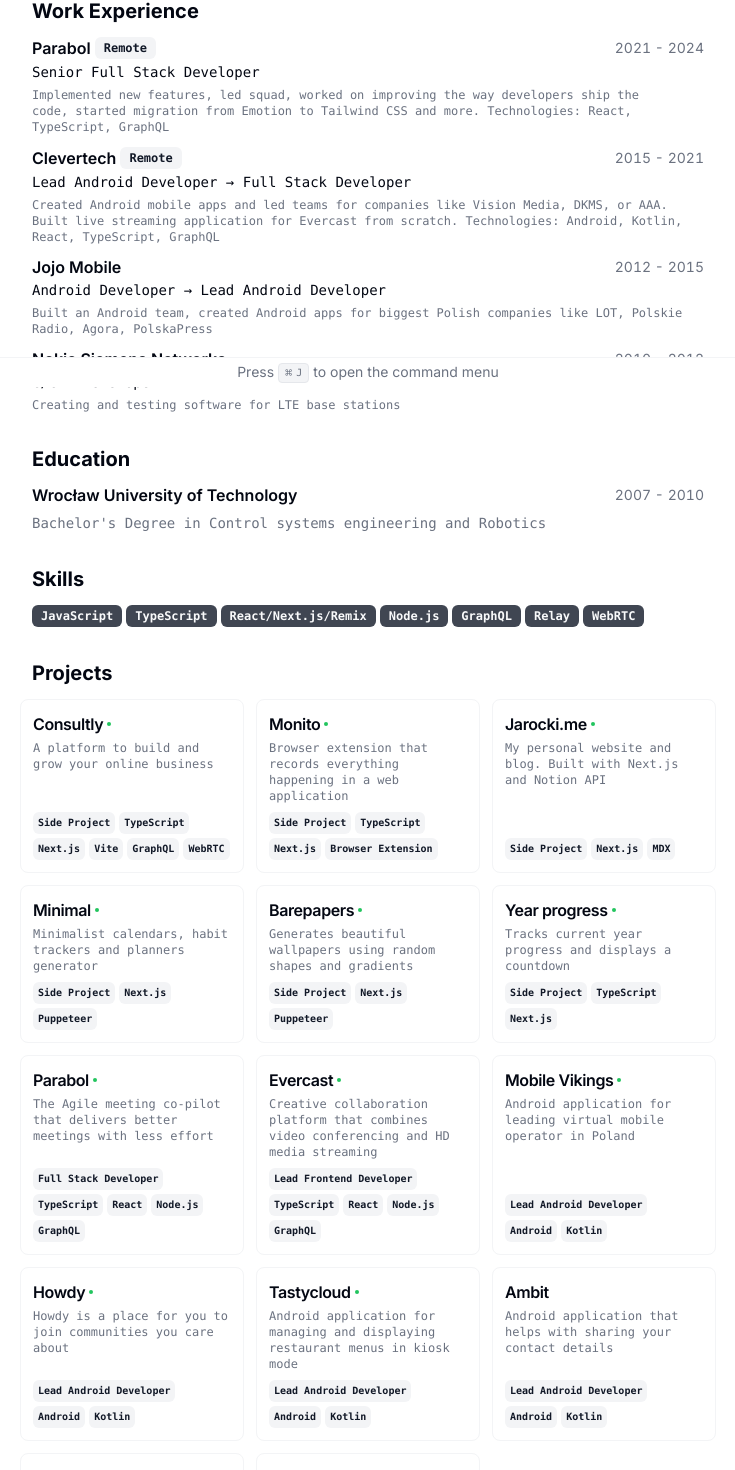
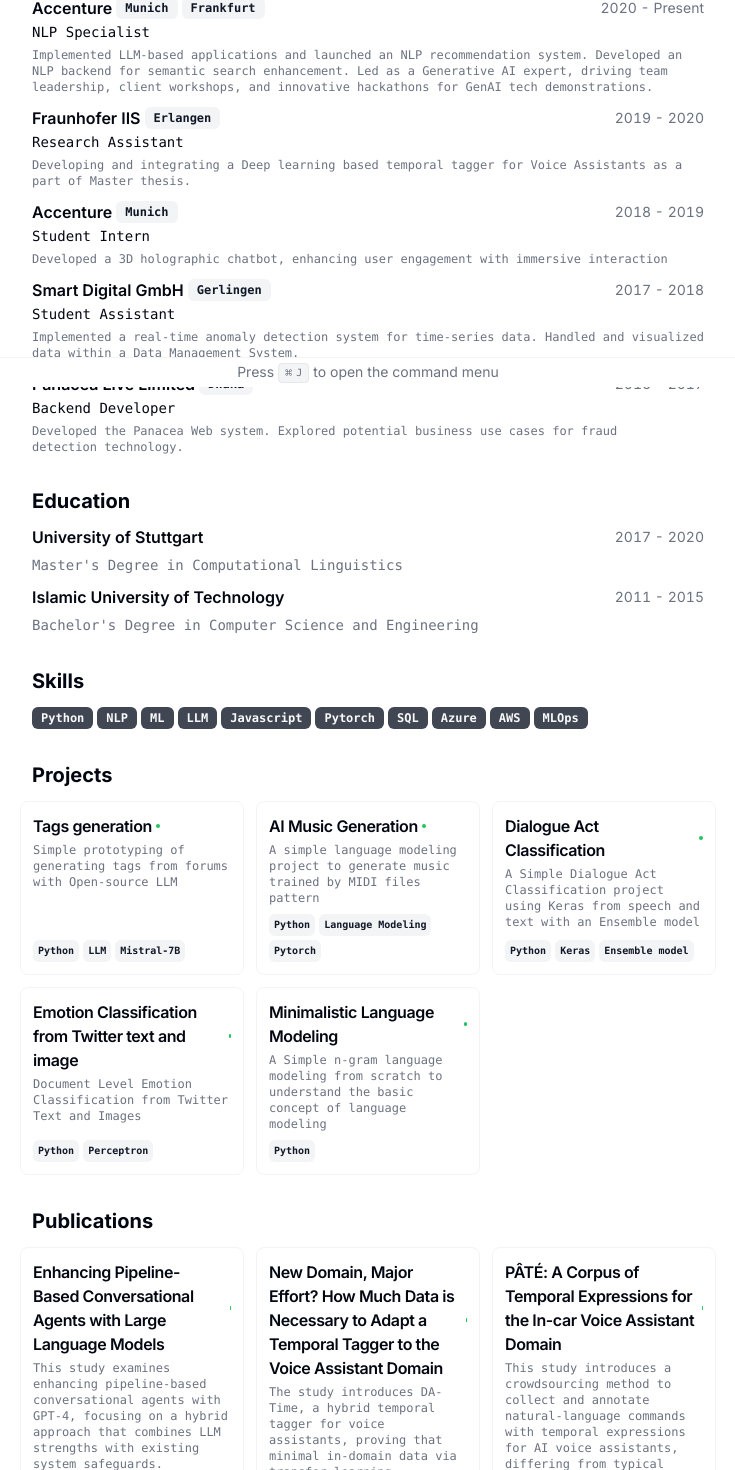
Before and after one commit to touhi99/touhi.me, a Next.js app: page / in a window 1280 px wide. Shown: the part 413-1883 px from the top of the page, without its empty margins (272-1007 px from the left). Built offline with nearby package versions, Linux system fonts and the light colour scheme.

Commit message:
updated with details

```diff
--- a/src/app/page.tsx
+++ b/src/app/page.tsx
@@ -1,13 +1,13 @@
-import { Avatar, AvatarFallback, AvatarImage } from "@/components/ui/avatar";
-import { Card, CardHeader, CardContent } from "@/components/ui/card";
-import { Badge } from "@/components/ui/badge";
-import { CommandMenu } from "@/components/command-menu";
+import { Avatar, AvatarFallback, AvatarImage } from "../components/ui/avatar";
+import { Card, CardHeader, CardContent } from "../components/ui/card";
+import { Badge } from "../components/ui/badge";
+import { CommandMenu } from "../components/command-menu";
 import { Metadata } from "next";
-import { Section } from "@/components/ui/section";
+import { Section } from "../components/ui/section";
 import { GlobeIcon, MailIcon, PhoneIcon } from "lucide-react";
-import { Button } from "@/components/ui/button";
-import { RESUME_DATA } from "@/data/resume-data";
-import { ProjectCard } from "@/components/project-card";
+import { Button } from "../components/ui/button";
+import { RESUME_DATA } from "../data/resume-data";
+import { ProjectCard } from "../components/project-card";
 
 export const metadata: Metadata = {
   title: `${RESUME_DATA.name} | ${RESUME_DATA.about}`,
@@ -30,45 +30,34 @@
                 href={RESUME_DATA.locationLink}
                 target="_blank"
               >
-                <GlobeIcon className="size-3" />
+                <GlobeIcon className="h-3 w-3" />
                 {RESUME_DATA.location}
               </a>
             </p>
             <div className="flex gap-x-1 pt-1 font-mono text-sm text-muted-foreground print:hidden">
               {RESUME_DATA.contact.email ? (
-                <Button
-                  className="size-8"
-                  variant="outline"
-                  size="icon"
-                  asChild
-                >
-                  <a href={`mailto:${RESUME_DATA.contact.email}`}>
-                    <MailIcon className="size-4" />
-                  </a>
-                </Button>
+                <a href={`mailto:${RESUME_DATA.contact.email}`}>
+                  <Button className="h-8 w-8" variant="outline" size="icon">
+                    <MailIcon className="h-4 w-4" />
+                  </Button>
+                </a>
               ) : null}
               {RESUME_DATA.contact.tel ? (
-                <Button
-                  className="size-8"
-                  variant="outline"
-                  size="icon"
-                  asChild
-                >
-                  <a href={`tel:${RESUME_DATA.contact.tel}`}>
-                    <PhoneIcon className="size-4" />
-                  </a>
-                </Button>
+                <a href={`tel:${RESUME_DATA.contact.tel}`}>
+                  <Button className="h-8 w-8" variant="outline" size="icon">
+                    <PhoneIcon className="h-4 w-4" />
+                  </Button>
+                </a>
               ) : null}
               {RESUME_DATA.contact.social.map((social) => (
                 <Button
                   key={social.name}
-                  className="size-8"
+                  className="h-8 w-8"
                   variant="outline"
                   size="icon"
-                  asChild
                 >
                   <a href={social.url}>
-                    <social.icon className="size-4" />
+                    <social.icon className="h-4 w-4" />
                   </a>
                 </Button>
               ))}
@@ -87,7 +76,7 @@
             </div>
           </div>
 
-          <Avatar className="size-28">
+          <Avatar className="h-28 w-28">
             <AvatarImage alt={RESUME_DATA.name} src={RESUME_DATA.avatarUrl} />
             <AvatarFallback>{RESUME_DATA.initials}</AvatarFallback>
           </Avatar>
@@ -183,6 +172,23 @@
             })}
           </div>
         </Section>
+
+        <Section className="print-force-new-page scroll-mb-16">
+          <h2 className="text-xl font-bold">Publications</h2>
+          <div className="-mx-3 grid grid-cols-1 gap-3 print:grid-cols-3 print:gap-2 md:grid-cols-2 lg:grid-cols-3">
+            {RESUME_DATA.Publications.map((project) => {
+              return (
+                <ProjectCard
+                  key={project.title}
+                  title={project.title}
+                  description={project.description}
+                  tags={project.techStack}
+                  link={"link" in project ? project.link.href : undefined}
+                />
+              );
+            })}
+          </div>
+        </Section>
       </section>
 
       <CommandMenu
@@ -191,9 +197,9 @@
             url: RESUME_DATA.personalWebsiteUrl,
             title: "Personal Website",
           },
-          ...RESUME_DATA.contact.social.map((socialMediaLink) => ({
-            url: socialMediaLink.url,
-            title: socialMediaLink.name,
+          ...RESUME_DATA.contact.social.map((socilaMediaLink) => ({
+            url: socilaMediaLink.url,
+            title: socilaMediaLink.name,
           })),
         ]}
       />
--- a/src/data/resume-data.tsx
+++ b/src/data/resume-data.tsx
@@ -1,278 +1,231 @@
-import {
-  AmbitLogo,
-  BarepapersLogo,
-  BimLogo,
-  CDGOLogo,
-  ClevertechLogo,
-  ConsultlyLogo,
-  EvercastLogo,
-  Howdy,
-  JarockiMeLogo,
-  JojoMobileLogo,
-  Minimal,
-  MobileVikingsLogo,
-  MonitoLogo,
-  NSNLogo,
-  ParabolLogo,
-  TastyCloudLogo,
-  YearProgressLogo,
-} from "@/images/logos";
-import { GitHubIcon, LinkedInIcon, XIcon } from "@/components/icons";
+import ConsultlyLogo from "../images/logos/consultly.svg";
+import AmbitLogo from "../images/logos/ambit.png";
+import BarepapersLogo from "../images/logos/barepapers.svg";
+import BimLogo from "../images/logos/bim.png";
+import CDGOLogo from "../images/logos/cdgo.png";
+import ClevertechLogo from "../images/logos/clevertech.png";
+import EvercastLogo from "../images/logos/evercast.svg";
+import Howdy from "../images/logos/howdy.png";
+import JarockiMeLogo from "../images/logos/jarocki.svg";
+import JojoMobileLogo from "../images/logos/jojomobile.png";
+import MonitoLogo from "../images/logos/monito.svg";
+import MobileVikingsLogo from "../images/logos/mv.png";
+import NSNLogo from "../images/logos/nsn.svg";
+import ParabolLogo from "../images/logos/parabol.svg";
+import TastyCloudLogo from "../images/logos/tastycloud.png";
+import YearProgressLogo from "../images/logos/yearprogress.svg";
+import Minimal from "../images/logos/minimal.svg";
+import { GitHubIcon } from "../components/icons/GitHubIcon";
+import { LinkedInIcon } from "../components/icons/LinkedInIcon";
+import { XIcon } from "../components/icons/XIcon";
 
 export const RESUME_DATA = {
-  name: "Bartosz Jarocki",
-  initials: "BJ",
-  location: "Wrocław, Poland, CET",
-  locationLink: "https://www.google.com/maps/place/Wrocław",
+  name: "Touhidul Alam",
+  initials: "Touhi",
+  location: "Munich, Germany, CET",
+  locationLink: "https://www.google.com/maps/place/Munich",
   about:
-    "Full Stack Engineer focused on building products with extra attention to detail",
+    "NLP/AI Engineer, currently heavily focusing on LLM/Generative AI",
   summary:
-    "As a Full Stack Engineer, I have successfully taken multiple products from 0 to 1. I lead teams effectively, ensuring an environment where people can do their best work. Currently, I work mostly with TypeScript, React, Node.js, and GraphQL. I have over 8 years of experience in working remotely with companies all around the world.",
-  avatarUrl: "https://avatars.githubusercontent.com/u/1017620?v=4",
-  personalWebsiteUrl: "https://jarocki.me",
+    "As an NLP Specialist, I turn business challenges into data solutions. My expertise includes NLP, ML, and LLM. At Accenture, \
+     I'm focused on creating Generative AI architectures, bringing innovative solutions to life.",
+  avatarUrl: "https://media.licdn.com/dms/image/C4D03AQEpHNZm7I3p0A/profile-displayphoto-shrink_800_800/0/1566726532818?e=1715817600&v=beta&t=vJCKdHTPbDDWsMGX-hBZm_AGIlb82xmAJI_W4RJGYjE",
+  personalWebsiteUrl: "https://touhi.me",
   contact: {
-    email: "bartosz.jarocki@hey.com",
-    tel: "+48530213401",
+    email: "tapos.alam@gmail.com",
+    tel: "+4915156037142",
     social: [
       {
         name: "GitHub",
-        url: "https://github.com/BartoszJarocki",
+        url: "https://github.com/touhi99",
         icon: GitHubIcon,
       },
       {
         name: "LinkedIn",
-        url: "https://www.linkedin.com/in/bjarocki/",
+        url: "https://www.linkedin.com/in/touhi/",
         icon: LinkedInIcon,
-      },
-      {
-        name: "X",
-        url: "https://x.com/BartoszJarocki",
-        icon: XIcon,
       },
     ],
   },
   education: [
     {
-      school: "Wrocław University of Technology",
-      degree: "Bachelor's Degree in Control systems engineering and Robotics",
-      start: "2007",
-      end: "2010",
+      school: "University of Stuttgart",
+      degree: "Master's Degree in Computational Linguistics",
+      start: "2017",
+      end: "2020",
     },
+    {
+      school: "Islamic University of Technology",
+      degree: "Bachelor's Degree in Computer Science and Engineering",
+      start: "2011",
+      end: "2015",
+    }
   ],
   work: [
     {
-      company: "Parabol",
-      link: "https://parabol.co",
-      badges: ["Remote"],
-      title: "Senior Full Stack Developer",
+      company: "Accenture",
+      link: "https://accenture.com",
+      badges: ["Munich", "Frankfurt"],
+      title: "NLP Specialist",
       logo: ParabolLogo,
-      start: "2021",
-      end: "2024",
-      description:
-        "Implemented new features, led squad, worked on improving the way developers ship the code, started migration from Emotion to Tailwind CSS and more. Technologies: React, TypeScript, GraphQL",
+      start: "2020",
+      end: "Present",
+      description:"Implemented LLM-based applications and launched an NLP recommendation system. Developed an NLP backend for semantic search enhancement. \
+      Led as a Generative AI expert, driving team leadership, client workshops, and innovative hackathons for GenAI tech demonstrations. "
     },
     {
-      company: "Clevertech",
-      link: "https://clevertech.biz",
-      badges: ["Remote"],
-      title: "Lead Android Developer → Full Stack Developer",
+      company: "Fraunhofer IIS",
+      link: "https://www.iis.fraunhofer.de/",
+      badges: ["Erlangen"],
+      title: "Research Assistant",
       logo: ClevertechLogo,
-      start: "2015",
-      end: "2021",
+      start: "2019",
+      end: "2020",
       description:
-        "Created Android mobile apps and led teams for companies like Vision Media, DKMS, or AAA. Built live streaming application for Evercast from scratch. Technologies: Android, Kotlin, React, TypeScript, GraphQL",
+        "Developing and integrating a Deep learning based temporal tagger for Voice Assistants as a part of Master thesis.",
     },
     {
-      company: "Jojo Mobile",
-      link: "https://bsgroup.eu/",
-      badges: [],
-      title: "Android Developer → Lead Android Developer",
-      logo: JojoMobileLogo,
-      start: "2012",
-      end: "2015",
+      company: "Accenture",
+      link: "https://accenture.com",
+      badges: ["Munich"],
+      title: "Student Intern",
+      logo: ParabolLogo,
+      start: "2018",
+      end: "2019",
       description:
-        "Built an Android team, created Android apps for biggest Polish companies like LOT, Polskie Radio, Agora, PolskaPress",
+        "Developed a 3D holographic chatbot, enhancing user engagement with immersive interaction",
     },
     {
-      company: "Nokia Siemens Networks",
-      link: "https://www.nokia.com",
-      badges: [],
-      title: "C/C++ Developer",
+      company: "Smart Digital GmbH",
+      link: "https://www.smart-digital.de/",
+      badges: ["Gerlingen"],
+      title: "Student Assistant",
       logo: NSNLogo,
-      start: "2010",
-      end: "2012",
-      description: "Creating and testing software for LTE base stations",
+      start: "2017",
+      end: "2018",
+      description: "Implemented a real-time anomaly detection system for time-series data. Handled and visualized data within a Data Management System.      ",
+    },
+    {
+      company: "Panacea Live Limited",
+      link: "https://panacea.live/",
+      badges: ["Dhaka"],
+      title: "Backend Developer",
+      logo: NSNLogo,
+      start: "2016",
+      end: "2017",
+      description: "Developed the Panacea Web system. Explored potential business use cases for fraud detection technology.      ",
     },
   ],
   skills: [
-    "JavaScript",
-    "TypeScript",
-    "React/Next.js/Remix",
-    "Node.js",
-    "GraphQL",
-    "Relay",
-    "WebRTC",
+    "Python",
+    "NLP",
+    "ML",
+    "LLM",
+    "Javascript",
+    "Pytorch",
+    "SQL",
+    "Azure",
+    "AWS",
+    "MLOps",
   ],
   projects: [
     {
-      title: "Consultly",
-      techStack: [
-        "Side Project",
-        "TypeScript",
-        "Next.js",
-        "Vite",
-        "GraphQL",
-        "WebRTC",
-      ],
-      description: "A platform to build and grow your online business",
-      logo: ConsultlyLogo,
+      title: "Tags generation",
+      techStack: ["Python", "LLM", "Mistral-7B"],
+      description:
+        "Simple prototyping of generating tags from forums with Open-source LLM",
+      logo: BarepapersLogo,
       link: {
-        label: "consultly.com",
-        href: "https://consultly.com/",
+        label: "Github",
+        href: "https://github.com/touhi99/tags-generation",
       },
     },
     {
-      title: "Monito",
-      techStack: ["Side Project", "TypeScript", "Next.js", "Browser Extension"],
-      description:
-        "Browser extension that records everything happening in a web application",
-      logo: MonitoLogo,
+      title: "AI Music Generation",
+      techStack: [
+        "Python",
+        "Language Modeling",
+        "Pytorch",
+      ],
+      description: "A simple language modeling project to generate music trained by MIDI files pattern",
+      logo: ConsultlyLogo,
       link: {
-        label: "monito.dev",
-        href: "https://monito.dev/",
+        label: "Github",
+        href: "https://github.com/touhi99/Generate-music",
       },
     },
     {
-      title: "Jarocki.me",
-      techStack: ["Side Project", "Next.js", "MDX"],
+      title: "Dialogue Act Classification",
+      techStack: ["Python", "Keras", "Ensemble model"],
       description:
-        "My personal website and blog. Built with Next.js and Notion API",
-      logo: JarockiMeLogo,
+        "A Simple Dialogue Act Classification project using Keras from speech and text with an Ensemble model",
+      logo: MonitoLogo,
       link: {
-        label: "github.com",
-        href: "https://jarocki.me/",
+        label: "Github",
+        href: "https://github.com/touhi99/DL_Dialogue_act_classification",
       },
     },
     {
-      title: "Minimal",
-      techStack: ["Side Project", "Next.js", "Puppeteer"],
+      title: "Emotion Classification from Twitter text and image",
+      techStack: ["Python", "Perceptron"],
       description:
-        "Minimalist calendars, habit trackers and planners generator",
-      logo: Minimal,
+        "Document Level Emotion Classification from Twitter Text and Images",
+      logo: JarockiMeLogo,
       link: {
-        label: "useminimal.com",
-        href: "https://useminimal.com/",
+        label: "Github",
+        href: "https://github.com/touhi99/DL_Dialogue_act_classification",
       },
     },
     {
-      title: "Barepapers",
-      techStack: ["Side Project", "Next.js", "Puppeteer"],
+      title: "Minimalistic Language Modeling",
+      techStack: ["Python"],
       description:
-        "Generates beautiful wallpapers using random shapes and gradients",
+        "A Simple n-gram language modeling from scratch to understand the basic concept of language modeling",
+      logo: Minimal,
+      link: {
+        label: "Github",
+        href: "https://github.com/touhi99/N-gram-Language-model",
+      },
+    },
+  ],
+  Publications: [
+    {
+      title: "Enhancing Pipeline-Based Conversational Agents with Large Language Models",
+      techStack: ["Python", "GPT-4"],
+      description:
+        "This study examines enhancing pipeline-based conversational agents with GPT-4, focusing on a hybrid approach that combines LLM strengths with existing system safeguards.        ",
       logo: BarepapersLogo,
       link: {
-        label: "barepapers.com",
-        href: "https://barepapers.com/",
+        label: "arXiv",
+        href: "https://arxiv.org/pdf/2309.03748.pdf",
       },
     },
     {
-      title: "Year progress",
-      techStack: ["Side Project", "TypeScript", "Next.js"],
-      description: "Tracks current year progress and displays a countdown",
-      logo: YearProgressLogo,
+      title: "New Domain, Major Effort? How Much Data is Necessary to Adapt a Temporal Tagger to the Voice Assistant Domain",
+      techStack: [
+        "Python",
+        "BERT",
+        "Keras",
+      ],
+      description: "The study introduces DA-Time, a hybrid temporal tagger for voice assistants, \
+      proving that minimal in-domain data via transfer learning significantly enhances temporal expression recognition in diverse domains.",
+      logo: ConsultlyLogo,
       link: {
-        label: "getyearprogress.com",
-        href: "https://getyearprogress.com/",
+        label: "aclweb",
+        href: "https://aclanthology.org/2021.iwcs-1.14/",
       },
     },
     {
-      title: "Parabol",
-      techStack: [
-        "Full Stack Developer",
-        "TypeScript",
-        "React",
-        "Node.js",
-        "GraphQL",
-      ],
+      title: "PÂTÉ: A Corpus of Temporal Expressions for the In-car Voice Assistant Domain",
+      techStack: ["Python"],
       description:
-        "The Agile meeting co-pilot that delivers better meetings with less effort",
-      logo: ParabolLogo,
+        "This study introduces a crowdsourcing method to collect and annotate natural-language commands with temporal expressions for AI voice assistants, \
+        differing from typical domains, to enhance their interaction with applications.",
+      logo: MonitoLogo,
       link: {
-        label: "github.com",
-        href: "https://parabol.co/",
+        label: "aclweb",
+        href: "https://aclanthology.org/2020.lrec-1.66.pdf",
       },
-    },
-    {
-      title: "Evercast",
-      techStack: [
-        "Lead Frontend Developer",
-
-        "TypeScript",
-        "React",
-        "Node.js",
-        "GraphQL",
-      ],
-      description:
-        "Creative collaboration platform that combines video conferencing and HD media streaming",
-      logo: EvercastLogo,
-      link: {
-        label: "evercast.us",
-        href: "https://www.evercast.us/",
-      },
-    },
-    {
-      title: "Mobile Vikings",
-      techStack: ["Lead Android Developer", "Android", "Kotlin"],
-      description:
-        "Android application for leading virtual mobile operator in Poland",
-      logo: MobileVikingsLogo,
-      link: {
-        label: "mobilevikings.pl",
-        href: "https://mobilevikings.pl/",
-      },
-    },
-    {
-      title: "Howdy",
-      techStack: ["Lead Android Developer", "Android", "Kotlin"],
-      description:
-        "Howdy is a place for you to join communities you care about",
-      logo: Howdy,
-      link: {
-        label: "play.google.com",
-        href: "https://howdy.co/",
-      },
-    },
-    {
-      title: "Tastycloud",
-      techStack: ["Lead Android Developer", "Android", "Kotlin"],
-      description:
-        "Android application for managing and displaying restaurant menus in kiosk mode",
-      logo: TastyCloudLogo,
-      link: {
-        label: "tastycloud.fr",
-        href: "https://www.tastycloud.fr/",
-      },
-    },
-    {
-      title: "Ambit",
-      techStack: ["Lead Android Developer", "Android", "Kotlin"],
-      description:
-        "Android application that helps with sharing your contact details",
-      logo: AmbitLogo,
-    },
-    {
-      title: "Bim",
-      techStack: ["Lead Android Developer", "Android", "Kotlin"],
-      description:
-        "Android application that helps with booking a table in a restaurants",
-      logo: BimLogo,
-    },
-    {
-      title: "Canal Digital GO",
-      techStack: ["Lead Android Developer", "Android", "Kotlin"],
-      description:
-        "Video streaming mobile application for Canal Digital subscribers",
-      logo: CDGOLogo,
     },
   ],
 } as const;
```
